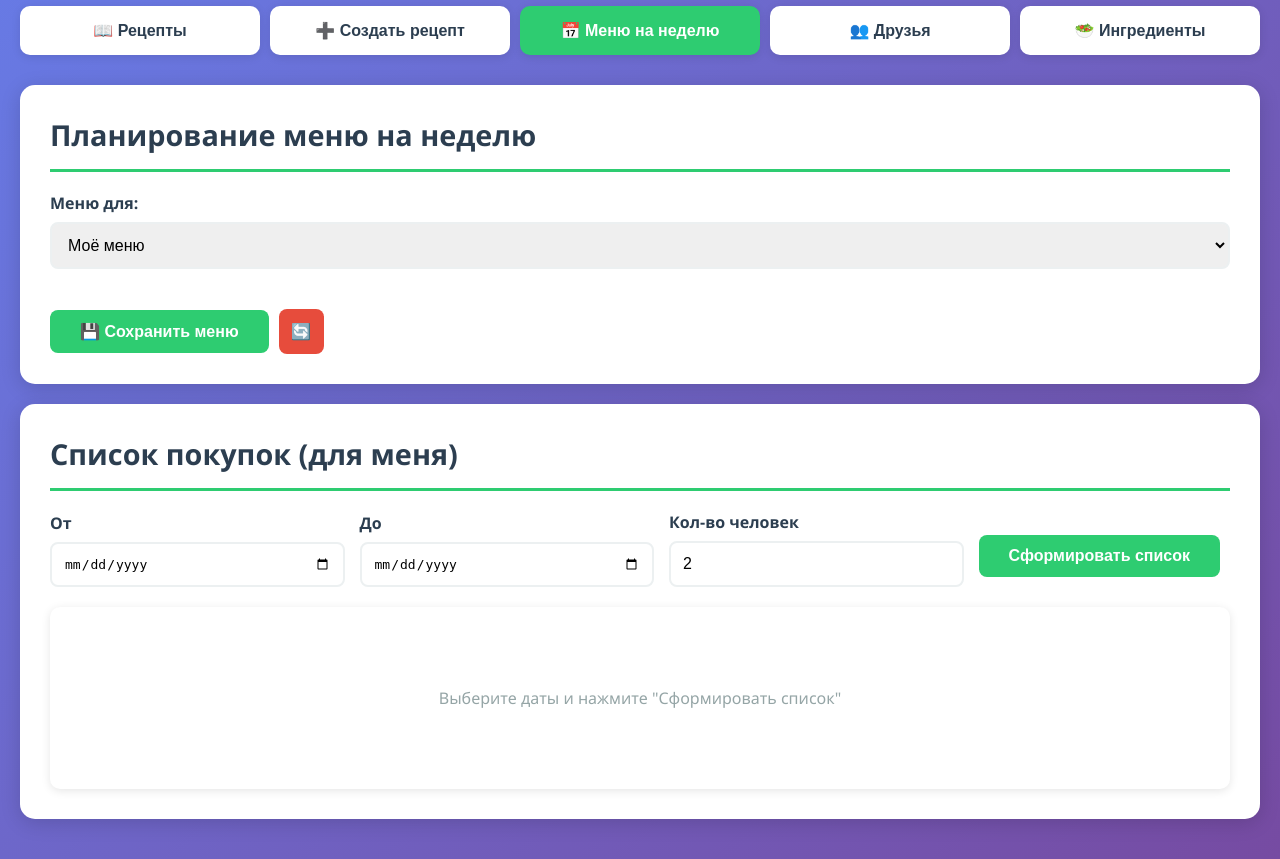
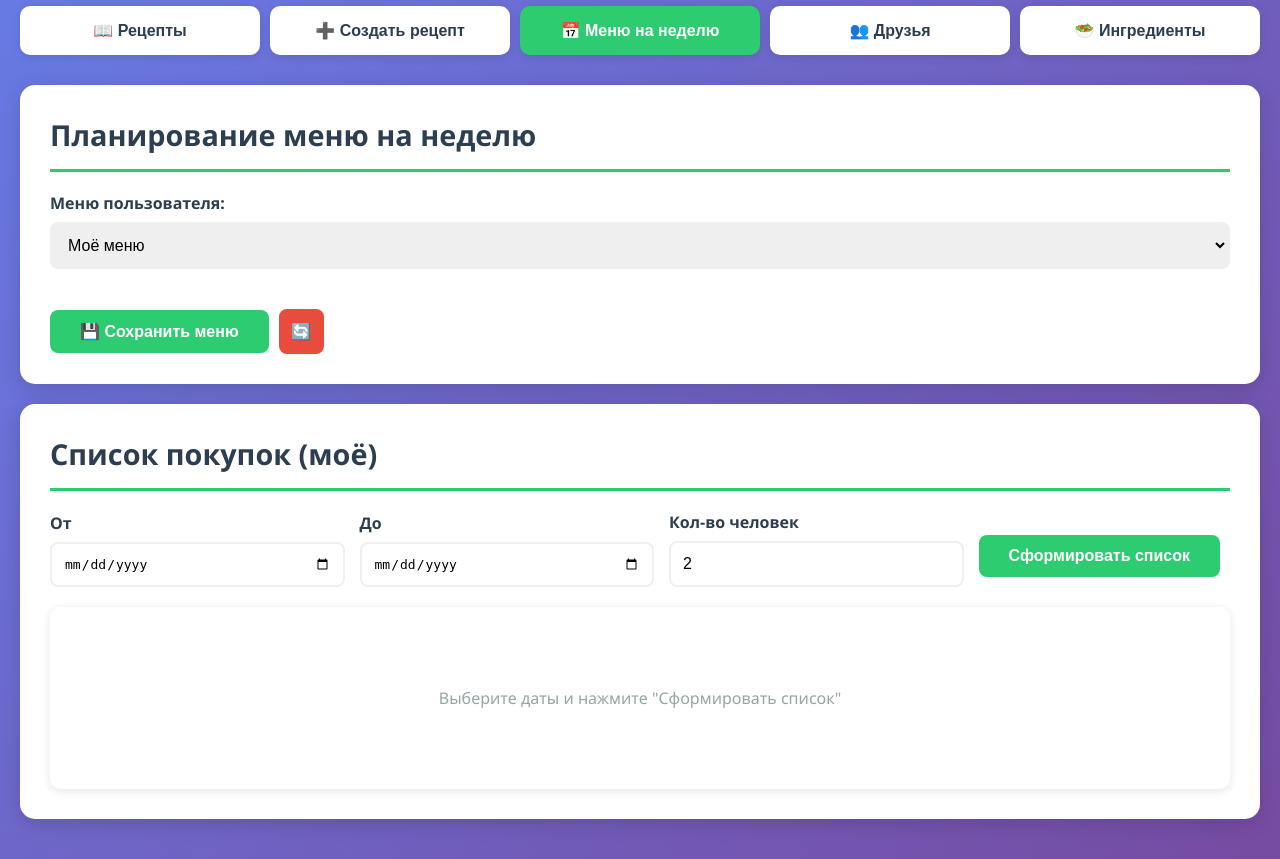
Before and after one commit to TomatoInOil/food-purchase-planner, a Django app: page / in a window 1280 px wide, after a click on "📅 Меню на неделю". Shown: the part 193-1052 px from the top of the page. Run offline with Django 5.2, Linux system fonts and the light colour scheme; the visitor is signed in with stand-in values (Sample User, id 1); data comes from the database, SQL or seed files in the repository; data that the repository does not hold is empty.

Commit message:
fix(localization): update menu and shopping labels for clarity
- Changed labels in the menu and shopping list sections to improve user understanding.
- Updated "Меню для:" to "Меню пользователя:" and adjusted shopping owner label from "(для меня)" to "(моё)".
- Enhanced consistency in terminology across the interface.

```diff
--- a/src/config/static/js/menu.js
+++ b/src/config/static/js/menu.js
@@ -22,10 +22,10 @@ function updateShoppingOwnerLabel() {
     const label = document.getElementById('shoppingOwnerLabel');
     if (!label) return;
     if (currentMenuOwnerId === null) {
-        label.textContent = '(для меня)';
+        label.textContent = '(моё)';
     } else {
         const friend = friends.find((f) => f.user_id === currentMenuOwnerId);
-        label.textContent = friend ? `(для ${friend.username})` : '(для друга)';
+        label.textContent = friend ? `(меню ${friend.username})` : '(меню друга)';
     }
 }
 
--- a/src/config/templates/recipe_manager/_tab_menu.html
+++ b/src/config/templates/recipe_manager/_tab_menu.html
@@ -2,7 +2,7 @@
     <div class="card">
         <h2 class="card-title">Планирование меню на неделю</h2>
         <div class="form-group menu-owner-select">
-            <label for="menuOwnerSelect">Меню для:</label>
+            <label for="menuOwnerSelect">Меню пользователя:</label>
             <select id="menuOwnerSelect" onchange="handleMenuOwnerChange()">
                 <option value="">Моё меню</option>
             </select>
@@ -15,7 +15,7 @@
         </div>
     </div>
     <div class="card">
-        <h2 class="card-title">Список покупок <span id="shoppingOwnerLabel">(для меня)</span></h2>
+        <h2 class="card-title">Список покупок <span id="shoppingOwnerLabel">(моё)</span></h2>
         <div class="date-range">
             <div class="form-group">
                 <label>От</label>
```
Also changed, not shown: README.md.
